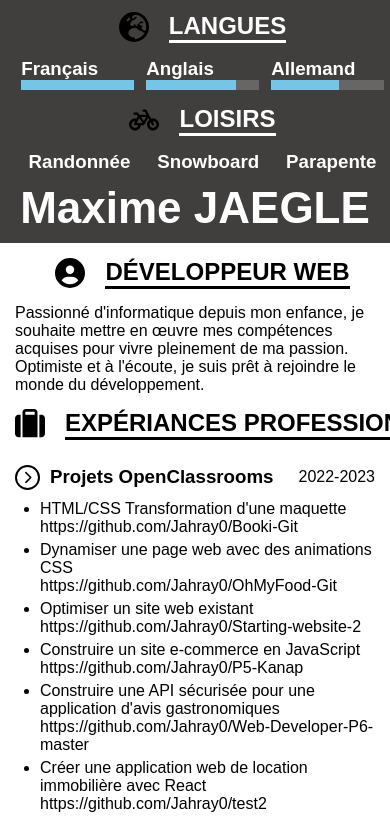
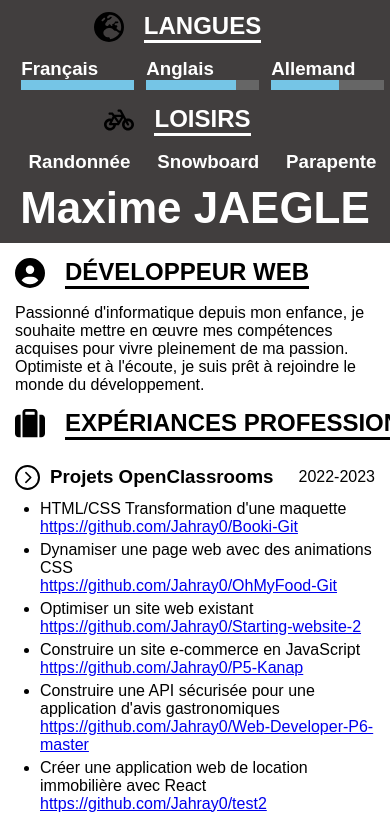
Before and after one commit to Jahray0/cv2023, a plain HTML site: page index.html in a window 390 px wide. Shown: the part 856-1673 px from the top of the page. Drawn offline with Linux system fonts and the light colour scheme.

Commit message:
v 1.1.14

```diff
--- a/cv2023.css
+++ b/cv2023.css
@@ -78,7 +78,7 @@ p {
   padding-top: 10px;
 }
 
-a {
+.left-pannel a {
   color: white;
   text-decoration: none;
 }
@@ -258,7 +258,12 @@ li {
   .section-title {
     width: max-content;
     display: flex;
+  }
+
+  .left-pannel .section-title {
     margin: 0 auto;
+    position: relative;
+    left: -25px;
   }
 
   .right-h2 {
--- a/index.html
+++ b/index.html
@@ -66,7 +66,12 @@
 
                 <div class="contact-item">
                   <h3>LinkedIn</h3>
-                  <p><a href="https://linkedin.com">Maxime JAEGLE</a></p>
+                  <p>
+                    <a
+                      href="https://fr.linkedin.com/in/maxime-jaegle-0a2236262?trk=people-guest_people_search-card"
+                      >Maxime JAEGLE</a
+                    >
+                  </p>
                 </div>
                 <div class="contact-item">
                   <h3>GitHub</h3>
@@ -258,29 +263,41 @@
                 <ul>
                   <li>
                     HTML/CSS Transformation d'une maquette <br />
-                    https://github.com/Jahray0/Booki-Git
+                    <a href="https://github.com/Jahray0/Booki-Git"
+                      >https://github.com/Jahray0/Booki-Git</a
+                    >
                   </li>
                   <li>
                     Dynamiser une page web avec des animations CSS <br />
-                    https://github.com/Jahray0/OhMyFood-Git
+                    <a href="https://github.com/Jahray0/OhMyFood-Git"
+                      >https://github.com/Jahray0/OhMyFood-Git</a
+                    >
                   </li>
                   <li>
                     Optimiser un site web existant <br />
-                    https://github.com/Jahray0/Starting-website-2
+                    <a href="https://github.com/Jahray0/Starting-website-2"
+                      >https://github.com/Jahray0/Starting-website-2</a
+                    >
                   </li>
                   <li>
                     Construire un site e-commerce en JavaScript <br />
-                    https://github.com/Jahray0/P5-Kanap
+                    <a href="https://github.com/Jahray0/P5-Kanap"
+                      >https://github.com/Jahray0/P5-Kanap</a
+                    >
                   </li>
                   <li>
                     Construire une API sécurisée pour une application d'avis
                     gastronomiques <br />
-                    https://github.com/Jahray0/Web-Developer-P6-master
+                    <a href="https://github.com/Jahray0/Web-Developer-P6-master"
+                      >https://github.com/Jahray0/Web-Developer-P6-master</a
+                    >
                   </li>
                   <li>
                     Créer une application web de location immobilière avec React
                     <br />
-                    https://github.com/Jahray0/test2
+                    <a href="https://github.com/Jahray0/test2"
+                      >https://github.com/Jahray0/test2</a
+                    >
                   </li>
                 </ul>
               </div>
```
Also changed, not shown: 1 other file.
